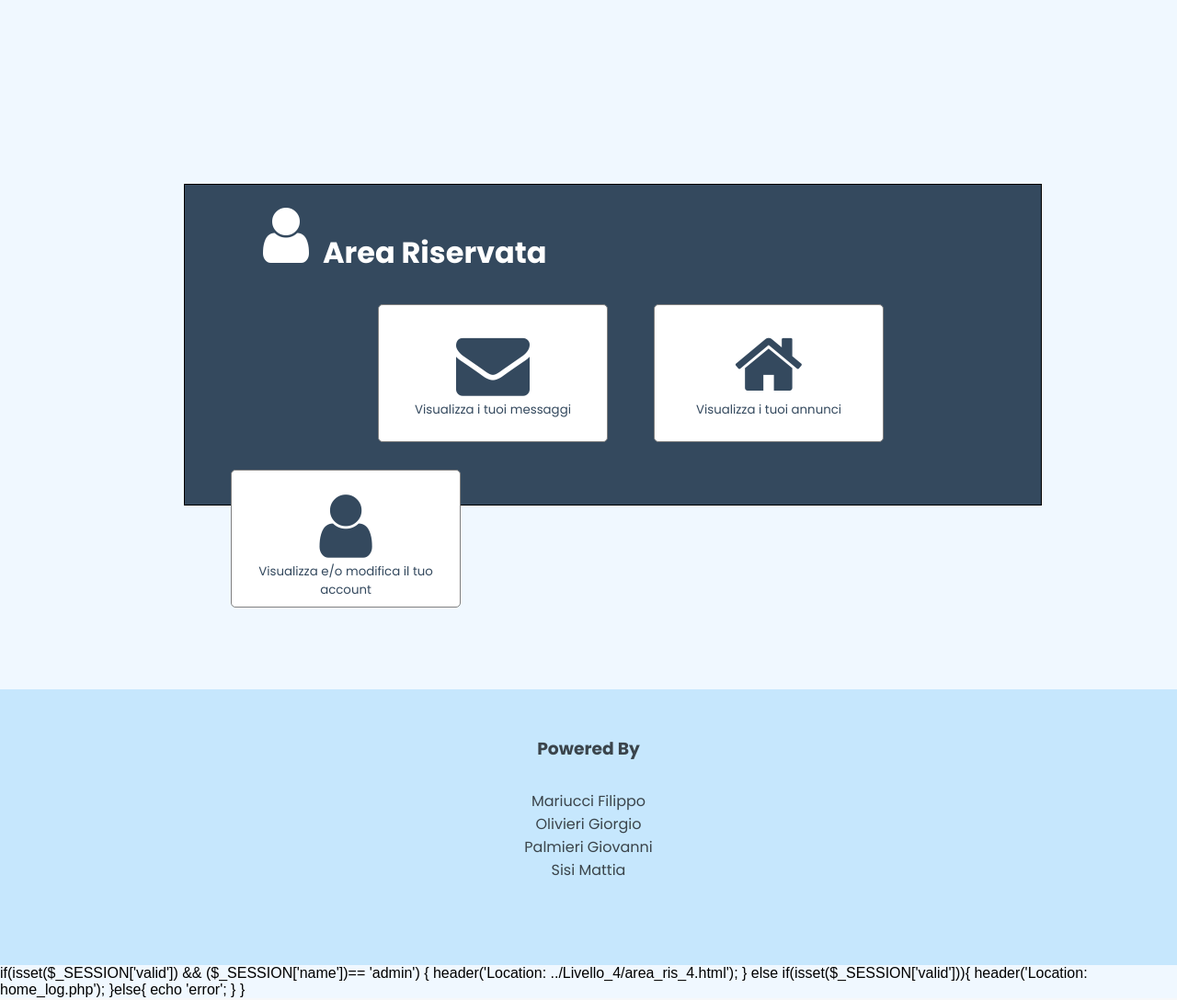
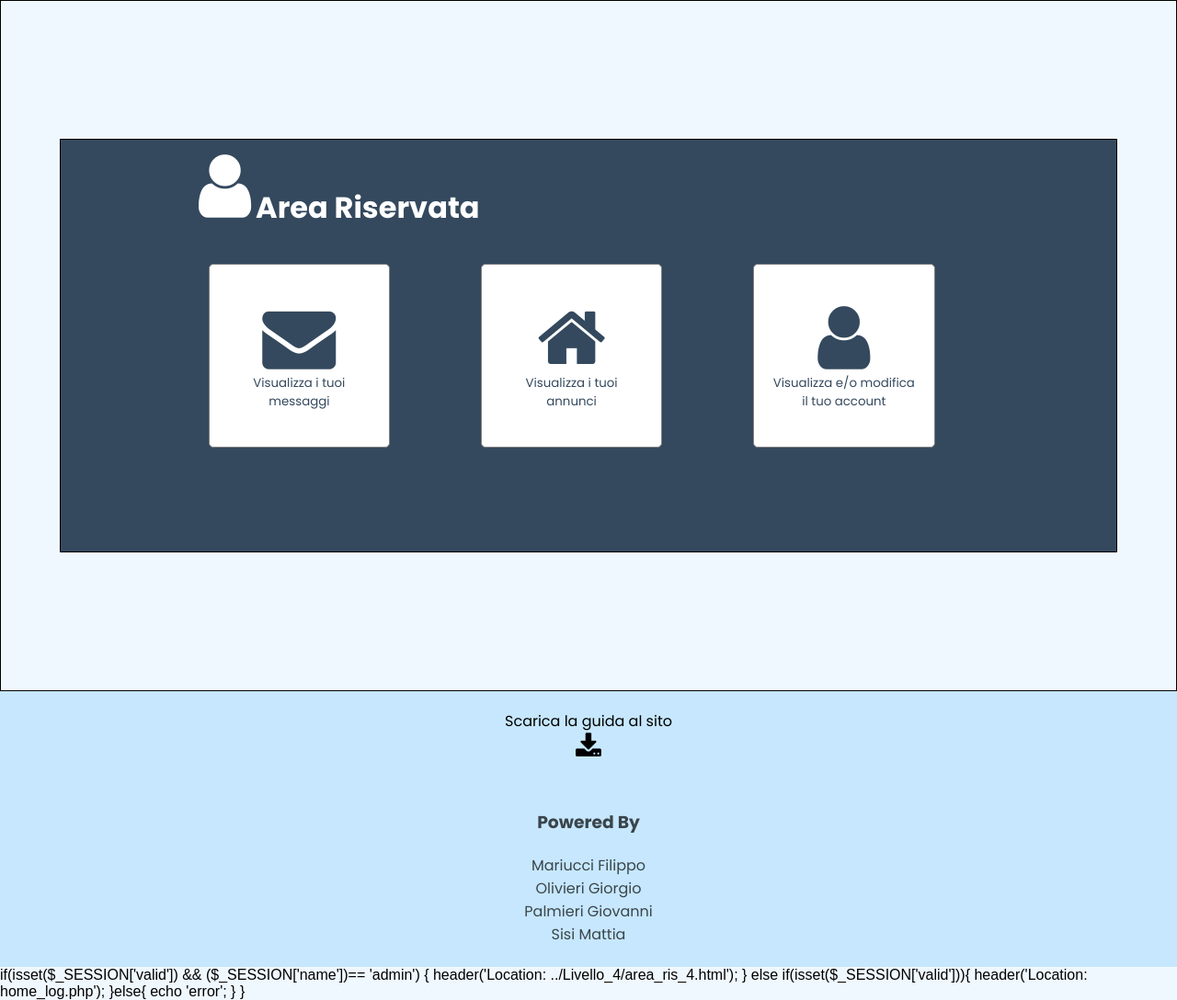
Before and after one commit to FilippoMariucci/TEC-WEB, a PHP site: page /project/Livello_2/area_ris_2.html in a window 1280 px wide. Shown: the part 80-1168 px from the top of the page at 92% size. Run offline with PHP 8.4, Linux system fonts and the light colour scheme.

Commit message:
viva la fica

```diff
--- a/css/Livello_2_style/area_ris_2_style.css
+++ b/css/Livello_2_style/area_ris_2_style.css
@@ -6,44 +6,48 @@
   font-family: 'Poppins', sans-serif;
 }
 header{
-  padding: 200px;
+  border: 1px solid;
 }
 .container{
   border: 1px solid;
   background-color: #34495e;
-  height: 350px;
-  width: 106%;
+  height: 450px;
+  width: 90%;
+  margin: 150px 5%;
 }
 .area{
-  margin-top: 50px;
   width: 100%;
-  height: 50px;
+  height: 25%;
 }
 .area i{
-  position: absolute;
   float: left;
-  font-size: 70px;
-  transform: translate(85px, -30px);
+  margin-left: 150px;
+  margin-top: 10px;
 }
 .area .fa{
   color: white;
+  font-size: 500%;
 }
 .area h1{
   float: left;
-  margin-left: 150px;
+  margin-top: 50px;
   color: white;
+  margin-left: 5px;
+}
+.bottoni{
+  height: 75%;
+  padding-left: 14%;
+  padding-top: 2%;
 }
 .messaggi button{
   float: left;
   cursor: pointer;
-  margin-left: 210px;
-  margin-top: 30px;
   background-color: white;
   border: 1px solid grey;
   border-radius: 5px;
-  width: 250px;
-  height: 150px;
   padding: 20px;
+  height: 200px;
+  width: 20%;
 }
 .messaggi i{
   position: relative;
@@ -58,14 +62,13 @@ header{
 .annunci button{
   float: left;
   cursor: pointer;
-  margin-left: 50px;
-  margin-top: 30px;
+  margin-left: 10%;
   background-color: white;
   border: 1px solid grey;
   border-radius: 5px;
-  width: 250px;
-  height: 150px;
+  height: 200px;
   padding: 20px;
+  width: 20%;
 }
 .annunci i{
   position: relative;
@@ -80,17 +83,15 @@ header{
 .account button{
   float: left;
   cursor: pointer;
-  margin-left: 50px;
-  margin-top: 30px;
+  margin-left: 10%;
   background-color: white;
   border: 1px solid grey;
   border-radius: 5px;
-  width: 250px;
-  height: 150px;
+  height: 200px;
+  width: 20%;
   padding: 20px;
 }
 .account i{
-  position: relative;
   font-size: 80px;
 }
 .account .fa{
--- a/css/footer.css
+++ b/css/footer.css
@@ -7,14 +7,17 @@ footer{
   height: 300px;
   background-color: rgba(135,206,250,0.4);
 }
+.describe{
+  text-align: center;
+  padding-top: 20px;
+}
+.describe .fa{
+  font-size: 30px;
+  color: black;
+}
 footer div.link{
   text-align: center;
   padding-top: 20px;
-}
-footer a{
-  color: black;
-  margin: 0 40px;
-  cursor: pointer;
 }
 .creator{
   text-align: center;
@@ -23,8 +26,5 @@ footer a{
 }
 .creator h3{
   padding-top: 50px;
-  padding-bottom: 30px;
+  padding-bottom: 20px;
 }
-.creator p{
-
-}
--- a/project/Livello_1/home_log.php
+++ b/project/Livello_1/home_log.php
@@ -64,7 +64,10 @@
 
 
   <footer>
-
+    <div class="describe">
+      <p>Scarica la guida al sito</p>
+      <a href="#" class="fa fa-download" aria-hidden="true" download></a>
+    </div>
     <div class="creator">
       <h3>Powered By</h3>
       <p>Mariucci Filippo</p>
--- a/project/Livello_1/index.html
+++ b/project/Livello_1/index.html
@@ -47,7 +47,10 @@
 
 
   <footer>
-
+    <div class="describe">
+      <p>Scarica la guida al sito</p>
+      <a href="#" class="fa fa-download" aria-hidden="true" download></a>
+    </div>
     <div class="creator">
       <h3>Powered By</h3>
       <p>Mariucci Filippo</p>
--- a/project/Livello_1/registrazione.html
+++ b/project/Livello_1/registrazione.html
@@ -139,7 +139,10 @@
   <!-- FOOTER-->
 
   <footer>
-
+    <div class="describe">
+      <p>Scarica la guida al sito</p>
+      <a href="#" class="fa fa-download" aria-hidden="true" download></a>
+    </div>
     <div class="creator">
       <h3>Powered By</h3>
       <p>Mariucci Filippo</p>
--- a/project/Livello_1/upload_alloggio.html
+++ b/project/Livello_1/upload_alloggio.html
@@ -149,7 +149,10 @@
   <!-- FOOTER-->
 
   <footer>
-
+    <div class="describe">
+      <p>Scarica la guida al sito</p>
+      <a href="#" class="fa fa-download" aria-hidden="true" download></a>
+    </div>
     <div class="creator">
       <h3>Powered By</h3>
       <p>Mariucci Filippo</p>
--- a/project/Livello_2/area_ris_2.html
+++ b/project/Livello_2/area_ris_2.html
@@ -13,7 +13,7 @@
   <nav>
     <label class="logo">Affittacamere</label>
     <ul id="nav">
-      <li><a href="../Livello_1/home_log_le.php" class="active">home</a></li>
+      <li><a href="../Livello_1/home_log.php" class="active">home</a></li>
       <li><a href="../Livello_1/faq.php">faq</a></li>
       <li><a href="../Livello_1/contattaci_log.html">contattaci</a></li>
       <li><a href="../Livello_3/prova_catalogo.html">catalogo</a></li>
@@ -33,6 +33,8 @@
         <i class="fa fa-user" aria-hidden="true"></i>
         <h1>Area Riservata</h1>
       </div>
+
+      <div class="bottoni">
 
         <div class="messaggi">
           <button>
@@ -57,10 +59,15 @@
 
       </div>
 
+    </div>
+
   </header>
 
   <footer>
-
+    <div class="describe">
+      <p>Scarica la guida al sito</p>
+      <a href="#" class="fa fa-download" aria-hidden="true" download></a>
+    </div>
     <div class="creator">
       <h3>Powered By</h3>
       <p>Mariucci Filippo</p>
```
Also changed, not shown: project/Livello_1/catalogo_no_log.php (+14 -5 lines), project/Livello_1/contattaci_log.html (+6 -1 lines), project/Livello_1/contattaci_no_log.html (+6 -1 lines), project/Livello_1/faq.php (+5 -2 lines), project/Livello_1/login.html (+5 -2 lines), project/Livello_3/area_ris_3.html (+5 -2 lines), project/Livello_4/area_ris_4.html (+8 -5 lines), css/Livello_1_style/home_style.css (line endings or trailing spaces). Lines whose indentation alone changed are shown as unchanged.
